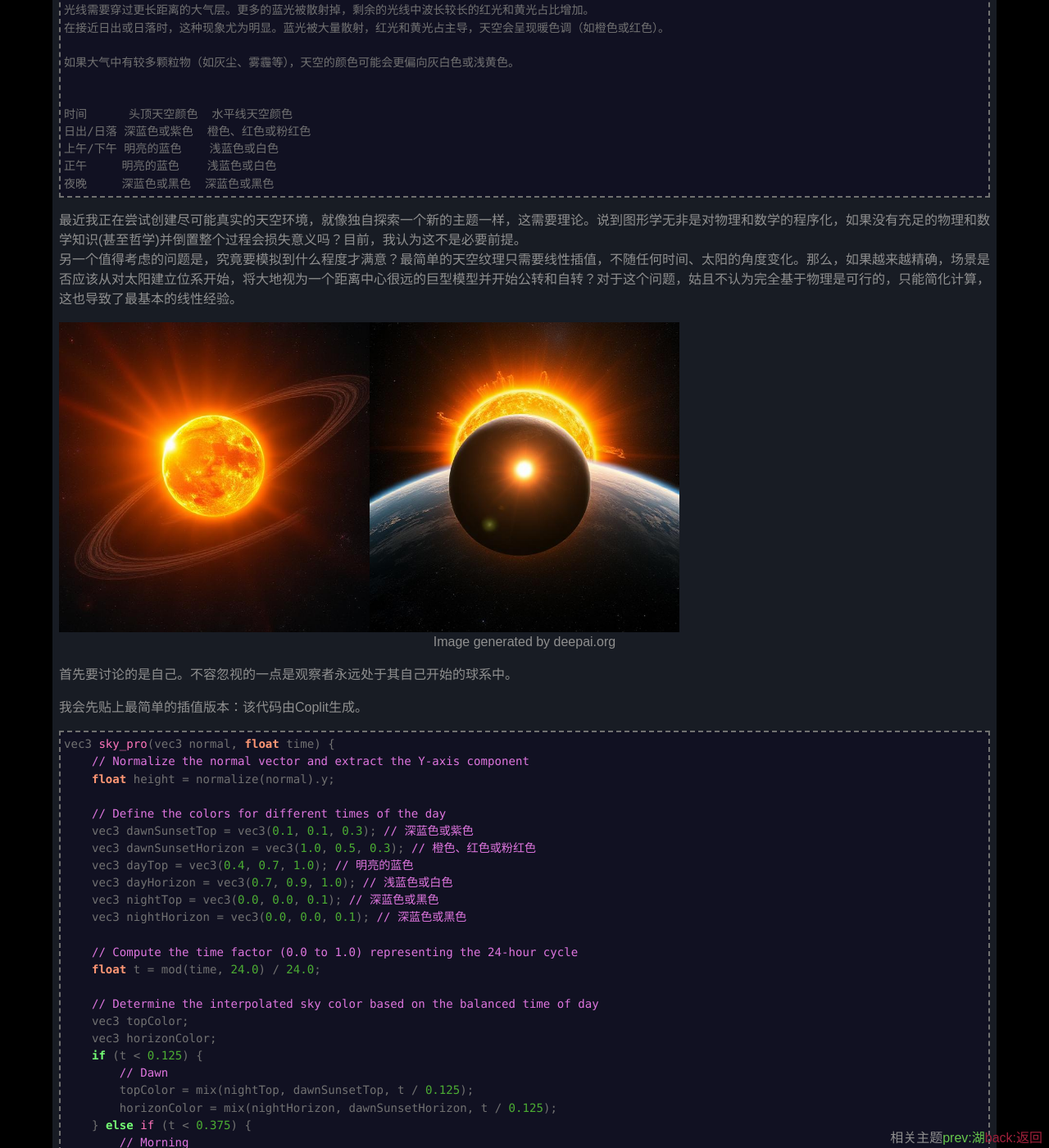
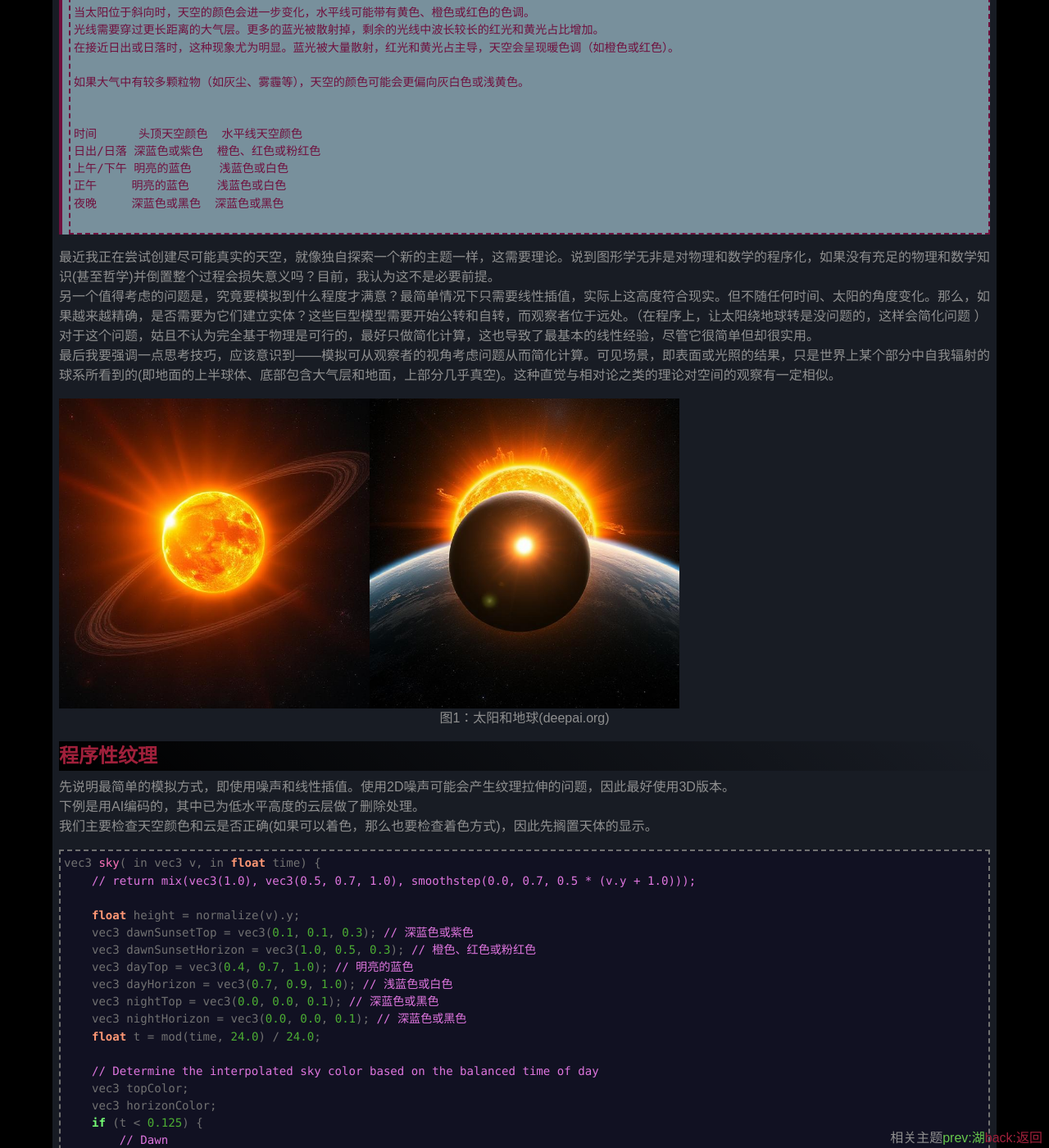
Before and after one commit to mosfetrb/mosfetrb.github.io, a Jekyll site: the page built from _posts/scene/2025-02-17-atmosphere.md, in a window 1280 px wide and 1400 px high, scrolled down 419 px. Shown: the whole window at 82% size. Built offline with Jekyll 4.4.1, drawn with Linux system fonts in a browser that asks for light colours; some of the changed text lies outside the part shown.

Commit message:
edit post

````diff
--- a/_posts/scene/2025-02-17-atmosphere.md
+++ b/_posts/scene/2025-02-17-atmosphere.md
@@ -5,7 +5,7 @@ author: mosfet
 category: scene
 tags: 场景
 ---
-尽管本文介绍程序技术来生成指定环境，这类似于一种建模，而然它与一般对象所具有的曲面、仿射等属性无直接关系，因此不归为建模。
+尽管本文的主题是对环境的建模，但这种模型的构建与一般对象所具有的曲面、仿射等属性无直接关系，换句话说，不是一般几何实体或者属于对象集，处理的方式也多种多样，因此放在这个分类里。
 <hr>
 
 <div class="x la bdl2 pdl2 sk bg-gunmetal05 tx-antiqueRuby1">
@@ -15,10 +15,8 @@ tags: 场景
   <p>
     假设同一位置能看见比水平面更低一点方向的天空（不被脚下的球面大地遮挡），会是什么颜色?
   </p>
-</div>
-
-```
-天空穹顶通常是蓝色，太阳光穿过大气层时，短波长的蓝光更容易被散射
+  <pre>
+    天空穹顶通常是蓝色，太阳光穿过大气层时，短波长的蓝光更容易被散射
 水平线方向的天空通常接近白色或浅蓝色。光线在接近地平线时穿过更厚的大气层，更多的蓝光被散射掉，剩余的光线混合后呈现白色或浅蓝色
 
 当太阳位于斜向时，天空的颜色会进一步变化，水平线可能带有黄色、橙色或红色的色调。
@@ -33,10 +31,12 @@ tags: 场景
 上午/下午 明亮的蓝色    浅蓝色或白色
 正午     明亮的蓝色    浅蓝色或白色
 夜晚     深蓝色或黑色  深蓝色或黑色
-```
+  </pre>
+</div>
 
-最近我正在尝试创建尽可能真实的天空环境，就像独自探索一个新的主题一样，这需要理论。说到图形学无非是对物理和数学的程序化，如果没有充足的物理和数学知识(甚至哲学)并倒置整个过程会损失意义吗？目前，我认为这不是必要前提。
-另一个值得考虑的问题是，究竟要模拟到什么程度才满意？最简单的天空纹理只需要线性插值，不随任何时间、太阳的角度变化。那么，如果越来越精确，场景是否应该从对太阳建立位系开始，将大地视为一个距离中心很远的巨型模型并开始公转和自转？对于这个问题，姑且不认为完全基于物理是可行的，只能简化计算，这也导致了最基本的线性经验。
+最近我正在尝试创建尽可能真实的天空，就像独自探索一个新的主题一样，这需要理论。说到图形学无非是对物理和数学的程序化，如果没有充足的物理和数学知识(甚至哲学)并倒置整个过程会损失意义吗？目前，我认为这不是必要前提。
+另一个值得考虑的问题是，究竟要模拟到什么程度才满意？最简单情况下只需要线性插值，实际上这高度符合现实。但不随任何时间、太阳的角度变化。那么，如果越来越精确，是否需要为它们建立实体？这些巨型模型需要开始公转和自转，而观察者位于远处。（在程序上，让太阳绕地球转是没问题的，这样会简化问题 ）对于这个问题，姑且不认为完全基于物理是可行的，最好只做简化计算，这也导致了最基本的线性经验，尽管它很简单但却很实用。
+最后我要强调一点思考技巧，应该意识到——模拟可从观察者的视角考虑问题从而简化计算。可见场景，即表面或光照的结果，只是世界上某个部分中自我辐射的球系所看到的(即地面的上半球体、底部包含大气层和地面，上部分几乎真空)。这种直觉与相对论之类的理论对空间的观察有一定相似。
 <div class="x gr txac">
   <div class="x la flex mg0">
     <div class="x la item4-lg item12 pd0">
@@ -46,26 +46,24 @@ tags: 场景
        <img src="/assets/g/2-2.jpg">
     </div>
   </div>
-  <p>Image generated by deepai.org</p>
+  <p>图1：太阳和地球(deepai.org)</p>
 </div>
 
-首先要讨论的是自己。不容忽视的一点是观察者永远处于其自己开始的球系中。
+## 程序性纹理
+先说明最简单的模拟方式，即使用噪声和线性插值。使用2D噪声可能会产生纹理拉伸的问题，因此最好使用3D版本。
+下例是用AI编码的，其中已为低水平高度的云层做了删除处理。
+我们主要检查天空颜色和云是否正确(如果可以着色，那么也要检查着色方式)，因此先搁置天体的显示。
+```cpp
+vec3 sky( in vec3 v, in float time) {
+    // return mix(vec3(1.0), vec3(0.5, 0.7, 1.0), smoothstep(0.0, 0.7, 0.5 * (v.y + 1.0)));
 
-我会先贴上最简单的插值版本：该代码由Coplit生成。
-```cpp
-vec3 sky_pro(vec3 normal, float time) {
-    // Normalize the normal vector and extract the Y-axis component
-    float height = normalize(normal).y;
-
-    // Define the colors for different times of the day
+    float height = normalize(v).y;
     vec3 dawnSunsetTop = vec3(0.1, 0.1, 0.3); // 深蓝色或紫色
     vec3 dawnSunsetHorizon = vec3(1.0, 0.5, 0.3); // 橙色、红色或粉红色
     vec3 dayTop = vec3(0.4, 0.7, 1.0); // 明亮的蓝色
     vec3 dayHorizon = vec3(0.7, 0.9, 1.0); // 浅蓝色或白色
     vec3 nightTop = vec3(0.0, 0.0, 0.1); // 深蓝色或黑色
     vec3 nightHorizon = vec3(0.0, 0.0, 0.1); // 深蓝色或黑色
-
-    // Compute the time factor (0.0 to 1.0) representing the 24-hour cycle
     float t = mod(time, 24.0) / 24.0;
 
     // Determine the interpolated sky color based on the balanced time of day
@@ -92,22 +90,42 @@ vec3 sky_pro(vec3 normal, float time) {
         topColor = mix(dawnSunsetTop, nightTop, (t - 0.75) / 0.25);
         horizonColor = mix(dawnSunsetHorizon, nightHorizon, (t - 0.75) / 0.25);
     }
-
     // Interpolate between top and horizon colors based on height (Y-axis)
     vec3 skyColor = mix(horizonColor, topColor, height);
 
-    return skyColor;
+    // 计算云
+    vec3 windDir = vec3(1.0);
+    vec3 p = v * 10.0 + windDir * u_time;
+    float cloudDensity = fbm(p);
+
+    // Adjust cloud density based on view direction height
+    float horizonFade = smoothstep(0.1, 0.3, v.y);
+    cloudDensity *= horizonFade;
+    cloudDensity = smoothstep(0.4, 0.6, cloudDensity);
+
+    // Compute light scattering
+    vec3 sunDir = vec3(0.0, 1.0, 0.0);
+    float lightIntensity = max(dot(v, sunDir), 0.0);
+    vec3 cloudColor = mix(vec3(0.8, 0.9, 1.0), vec3(1.0, 1.0, 1.0), lightIntensity);
+    cloudColor *= cloudDensity;
+
+    return mix(skyColor, mix(cloudColor * horizonColor, cloudColor * topColor, t), cloudDensity);
+    return cloudColor;
+    return (skyColor + cloudColor) * ENV_SCAT;
 }
 ```
 
 <div class="x gr txac">
   <div class="x la flex mg0">
-    <div class="x la item6-lg item12 pd0">
+    <div class="x la item4-lg item12 pd0">
       <img src="/assets/i/6-1.png">
     </div>
-    <div class="x la item6-lg item12 pd0">
+    <div class="x la item4-lg item12 pd0">
        <img src="/assets/i/6-2.png">
     </div>
+    <div class="x la item4-lg item12 pd0">
+       <img src="/assets/i/6-3.png">
+    </div>
   </div>
-  <p>图1：程序插值</p>
+  <p>图2：使用旧渲染器 结果（左：白天 右：黑夜）</p>
 </div>
--- a/index.html
+++ b/index.html
@@ -2,7 +2,7 @@
 layout: home_frame
 title: Digital Shading Art&Tech
 ---
-<h1 class="home-webtitle x la mgy3 sk tx-nature01 bg-main1 gr fs0 fw9 lh1 x-cliptext x-italic x-noselect transformed debug16">Digital Shading Art &Tech</h1>
+<h1 class="home-webtitle x la mgy3 sk tx-nature01 bg-main1 gr fs0 fs3-md fw9 lh1 x-cliptext x-italic x-noselect transformed debug16">Digital Shading Art &Tech</h1>
 <article class="home-content-upper x la posi-rel zi2">
     <p class="title x la mg0 mgt2 sk txc-main1">
         <span>文</span>
````
Also changed, not shown: assets/i/6-3.png (added).
